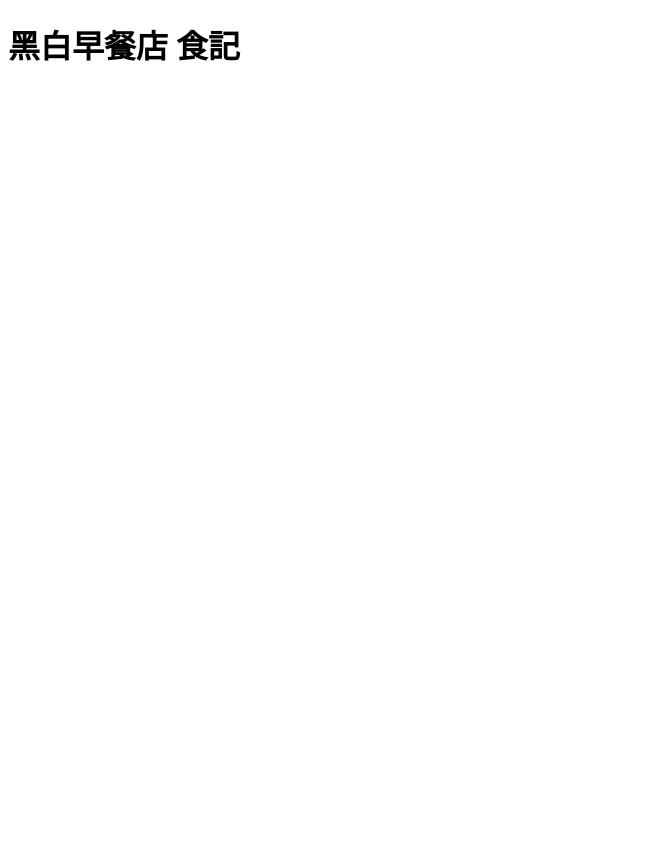
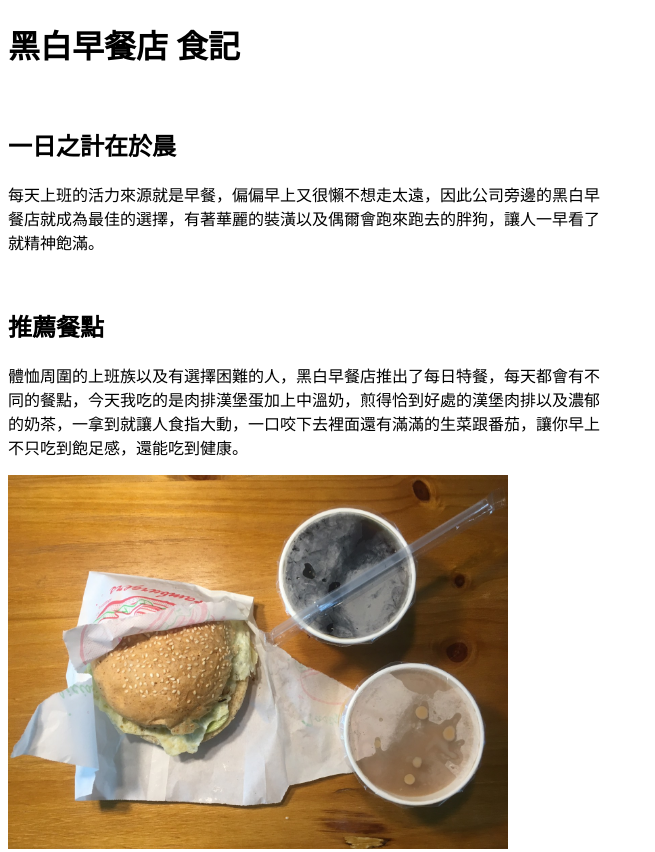
Before and after one commit to wukevin007/wukevin007.github.io, a plain HTML site: page food2.html in a window 1280 px wide. Shown: the top 852 px of the page, without its empty margins (0-655 px from the left). Before the commit the page ends 800 px from the top, so only its background shows below. Drawn offline with Linux system fonts and the light colour scheme.

Commit message:
食記二

```diff
--- a/food2.html
+++ b/food2.html
@@ -8,6 +8,22 @@
 </head>
 <body>
     <h1>黑白早餐店 食記</h1>
-    <h2></h2>
+    <br>
+    <h2>一日之計在於晨</h2>
+    <p>每天上班的活力來源就是早餐，偏偏早上又很懶不想走太遠，因此公司旁邊的黑白早<br>
+       餐店就成為最佳的選擇，有著華麗的裝潢以及偶爾會跑來跑去的胖狗，讓人一早看了<br>
+       就精神飽滿。</p>
+<br>
+    <h2>推薦餐點</h2>
+    <p>體恤周圍的上班族以及有選擇困難的人，黑白早餐店推出了每日特餐，每天都會有不<br>
+       同的餐點，今天我吃的是肉排漢堡蛋加上中溫奶，煎得恰到好處的漢堡肉排以及濃郁<br>
+       的奶茶，一拿到就讓人食指大動，一口咬下去裡面還有滿滿的生菜跟番茄，讓你早上<br>
+       不只吃到飽足感，還能吃到健康。</p>
+<img src="S__9060358.jpg" alt="漢堡奶茶" width="500"><br>
+<img src="S__9060359.jpg" alt="肉排特寫" width="500">
+<br>
+    <h2>後記</h2>
+    <p>如同常見的早餐店，黑白還提供了很多不同種類如蛋餅、吐司的選擇，將來有機會一<br>
+       定會嘗試把所有的餐點都吃過一遍。</p>
 </body>
 </html>
```
Also changed, not shown: food1.html (+2 -1 lines), S__9060358.jpg (added), S__9060359.jpg (added), S__9060360.jpg (added), 1 other file.
